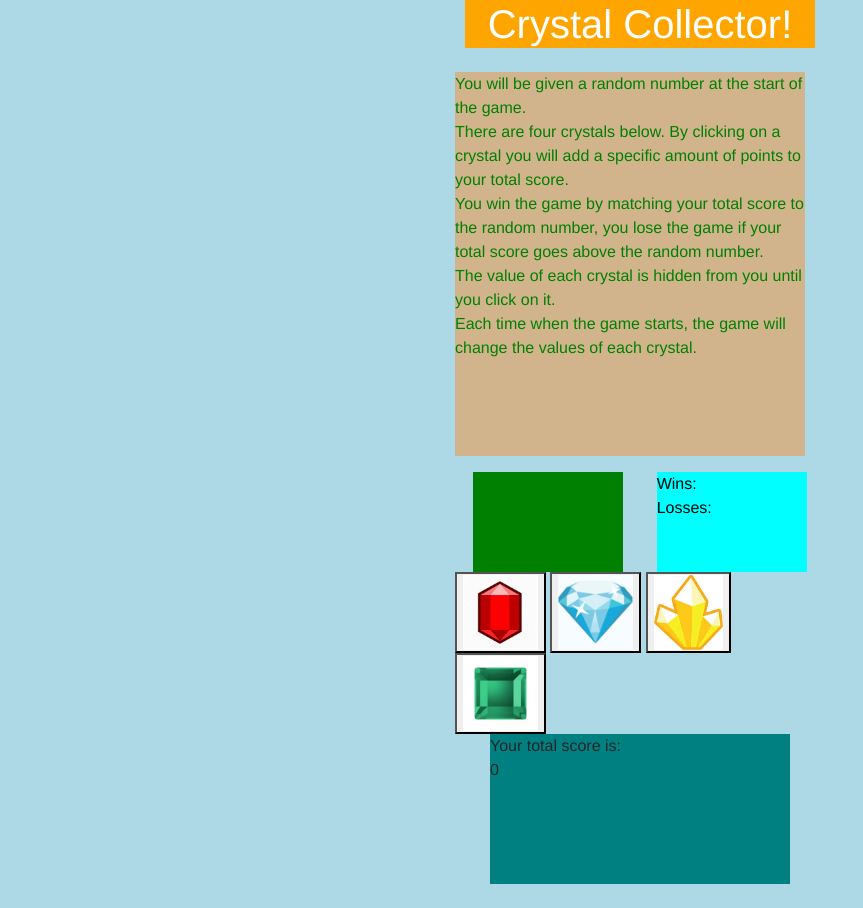
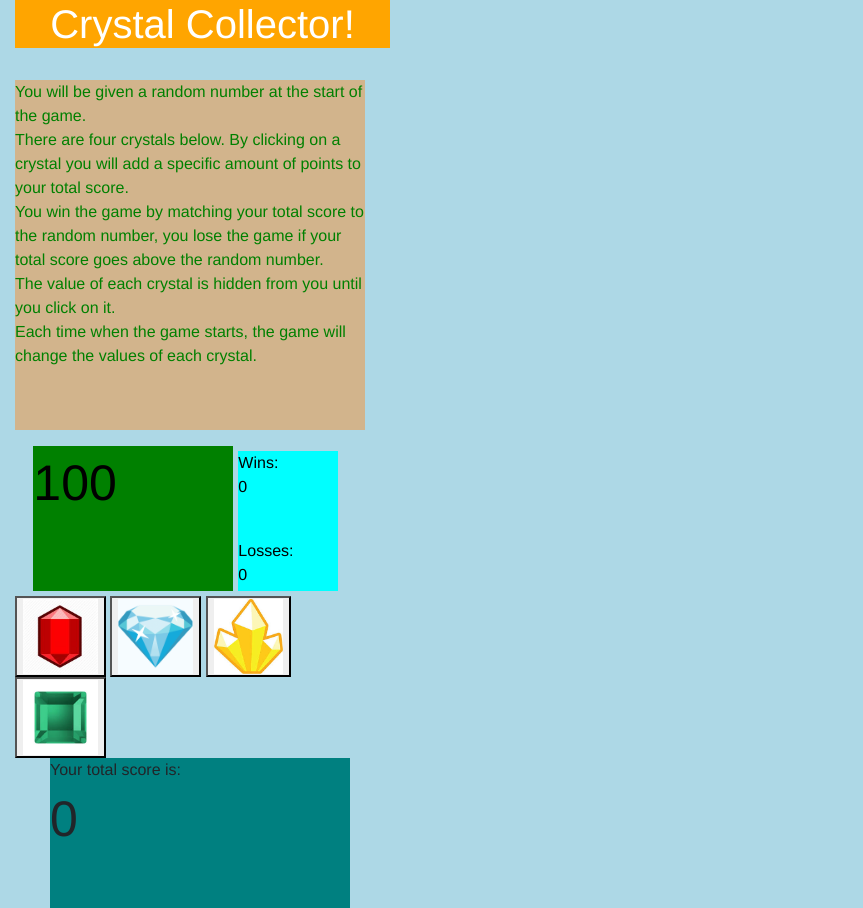
Before and after one commit to jboe26/CrystalCollector, a plain HTML site: page index.html in a window 1280 px wide. Shown: the whole page, without its empty margins (0-863 px from the left). Before the commit the page ends 884 px from the top, so only its background shows below. Drawn offline with nearby package versions, Linux system fonts and the light colour scheme.

Commit message:
updated js

```diff
--- a/assets/css/style.css
+++ b/assets/css/style.css
@@ -1,17 +1,15 @@
 body {
     background-color: lightblue;
     font-family: 'Franklin Gothic Medium', 'Arial Narrow', Arial, sans-serif;
-    margin: auto;
+    margin: 0px;
     width: 400px;
 }
 
 .title {
     background-color: orange;
     color: #fff;
-    align-content: left;
     text-align: center;
-    margin: auto;
-    width: 350px;
+    width: 375px;
 
 }
 
@@ -19,22 +17,23 @@ body {
     background-color: tan;
     color: green;
     width: 350px;
+    height: 350px;
 }
 
 .numberToGuess {
     background-color: green;
     color: #000;
-    height: 100px;
-    width: 150px;
-    align-content: left;
+    height: 145px;
+    width: 200px;
+    font-size: 50px;
 }
 
 .winslosses {
     background-color: cyan;
     color: #000;
-    height: 100px;
-    width: 150px;
-    margin: auto;
+    height: 140px;
+    width: 100px;
+    margin: 5px;
 }
 
 .totalScore {
@@ -44,6 +43,10 @@ body {
     margin: auto;
 }
 
+#totalScore {
+    font-size: 50px;
+}
+
 .crystal1 , .crystal2 , .crystal3 , .crystal4 {
     margin: auto;
 }
--- a/assets/javascript/game.js
+++ b/assets/javascript/game.js
@@ -1,17 +1,30 @@
+$( document ).ready(function() {
+
 var wins = 0;
 var losses = 0;
 var totalScore = 0;
 
-var rubyValue = (Math.floor(Math.random() * 11 + 1));
-var diamonValue = (Math.floor(Math.random() * 11 + 1));
-var yellowValue = (Math.floor(Math.random() * 11 + 1));
-var greenValue = (Math.floor(Math.random() * 11 + 1));
-var currentGoal = (Math.floor(Math.random() * 101 + 19));
-$("#current-goal").html(currentGoal);
-$("#total-score").html(totalScore);
+var rubyValue = (Math.floor(Math.random() * 11) + 1);
+var diamonValue = (Math.floor(Math.random() * 11) + 1);
+var yellowValue = (Math.floor(Math.random() * 11) + 1);
+var greenValue = (Math.floor(Math.random() * 11) + 1);
+var currentGoal = (Math.floor(Math.random() * 101) + 19);
+$("#goal").html(currentGoal);
+$("#totalScore").html(totalScore);
 
-function verify (); {
+console.log(currentGoal);
+function reset () {
+}
+    reset();
 
-    function reset ();
+    var rubyValue = (Math.floor(Math.random() * 11 + 1));
+    var diamonValue = (Math.floor(Math.random() * 11 + 1));
+    var yellowValue = (Math.floor(Math.random() * 11 + 1));
+    var greenValue = (Math.floor(Math.random() * 11 + 1));
+    var currentGoal = (Math.floor(Math.random() * 101 + 19));
+    $("#goal").html(currentGoal);
+    $("#totalScore").html(totalScore);
 
-}
+
+
+});
--- a/index.html
+++ b/index.html
@@ -8,6 +8,8 @@
     <link rel="stylesheet" href="https://stackpath.bootstrapcdn.com/bootstrap/4.3.1/css/bootstrap.min.css"
         integrity="sha384-ggOyR0iXCbMQv3Xipma34MD+dH/1fQ784/j6cY/iJTQUOhcWr7x9JvoRxT2MZw1T" crossorigin="anonymous">
     <link rel="stylesheet" type="text/css" href="assets/css/style.css">
+    <script src="https://code.jquery.com/jquery-3.4.1.min.js"
+        integrity="sha256-CSXorXvZcTkaix6Yvo6HppcZGetbYMGWSFlBw8HfCJo=" crossorigin="anonymous"></script>
     <title>Crystal Collector</title>
 </head>
 
@@ -39,15 +41,16 @@
         <div class="row">
             <div class="col-md-1">
             </div>
-            <div class="numberToGuess"></div>
-            <div class="winslosses">Wins: <br> Losses: <br></div>
+            <div class="numberToGuess"><p id="goal">0</p>
+            </div>
+            <div class="winslosses">Wins: <p id="wins">0</p><br> Losses: <p id="losses">0</p><br></div>
         </div>
         <div class="row">
             <div class="col-md-12">
-                    <button class="crystal1"><img src="assets/images/ruby.jfif" height="75"></button>
-                    <button class="crystal2"><img src="assets/images/diamond.gif" height="75"></button>
-                    <button class="crystal3"><img src="assets/images/yellow.jfif" height="75"></button>
-                    <button class="crystal4"><img src="assets/images/green.jfif" height="75"></button>
+                <button class="crystal1"><img src="assets/images/ruby.jfif" height="75"></button>
+                <button class="crystal2"><img src="assets/images/diamond.gif" height="75"></button>
+                <button class="crystal3"><img src="assets/images/yellow.jfif" height="75"></button>
+                <button class="crystal4"><img src="assets/images/green.jfif" height="75"></button>
             </div>
 
 
@@ -55,11 +58,10 @@
         <div class="row">
             <div class="col-md-12">
             </div>
-            <div class="totalScore">Your total score is: <p id="totalScore">0</p></div>
+            <div class="totalScore">Your total score is: <p id="totalScore">0</p>
+            </div>
         </div>
         <script src="assets/javascript/game.js"></script>
-        <script src="https://code.jquery.com/jquery-3.4.1.min.js"
-            integrity="sha256-CSXorXvZcTkaix6Yvo6HppcZGetbYMGWSFlBw8HfCJo=" crossorigin="anonymous"></script>
     </div>
 </body>
 
```
